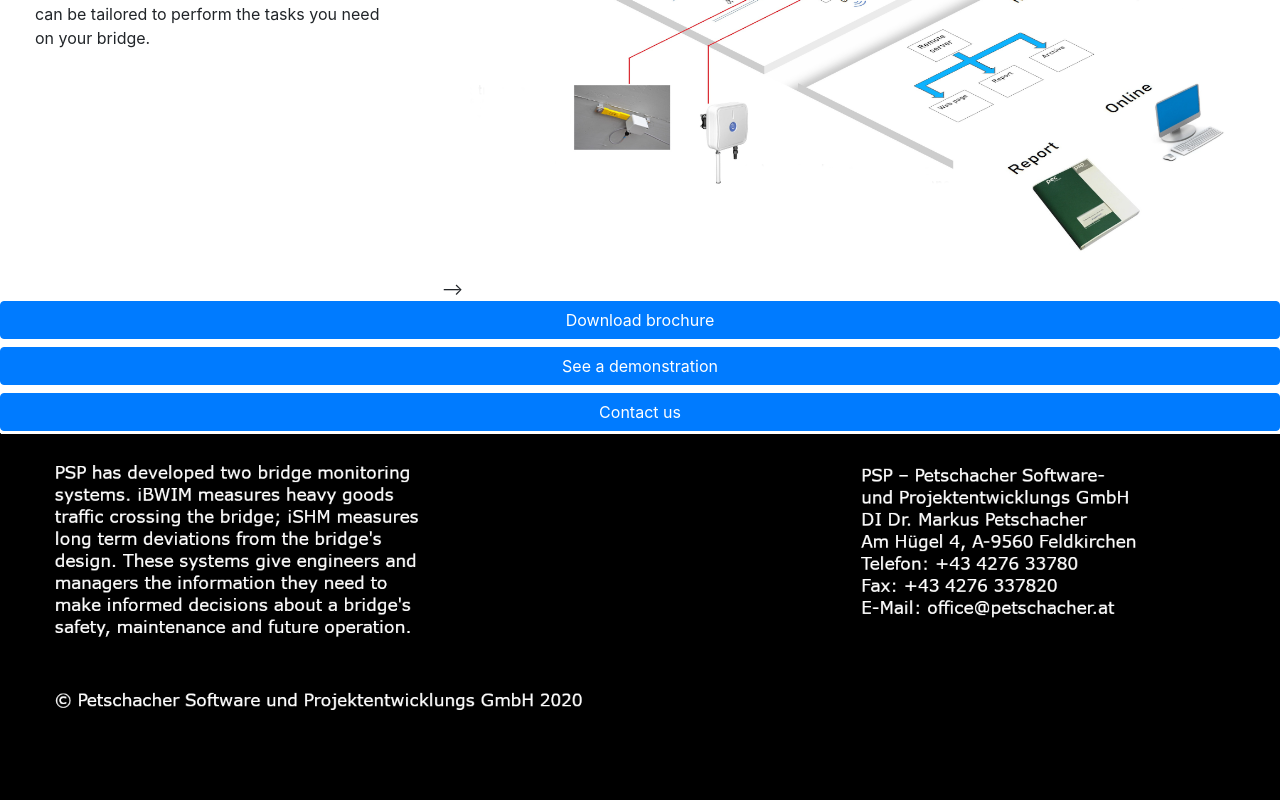
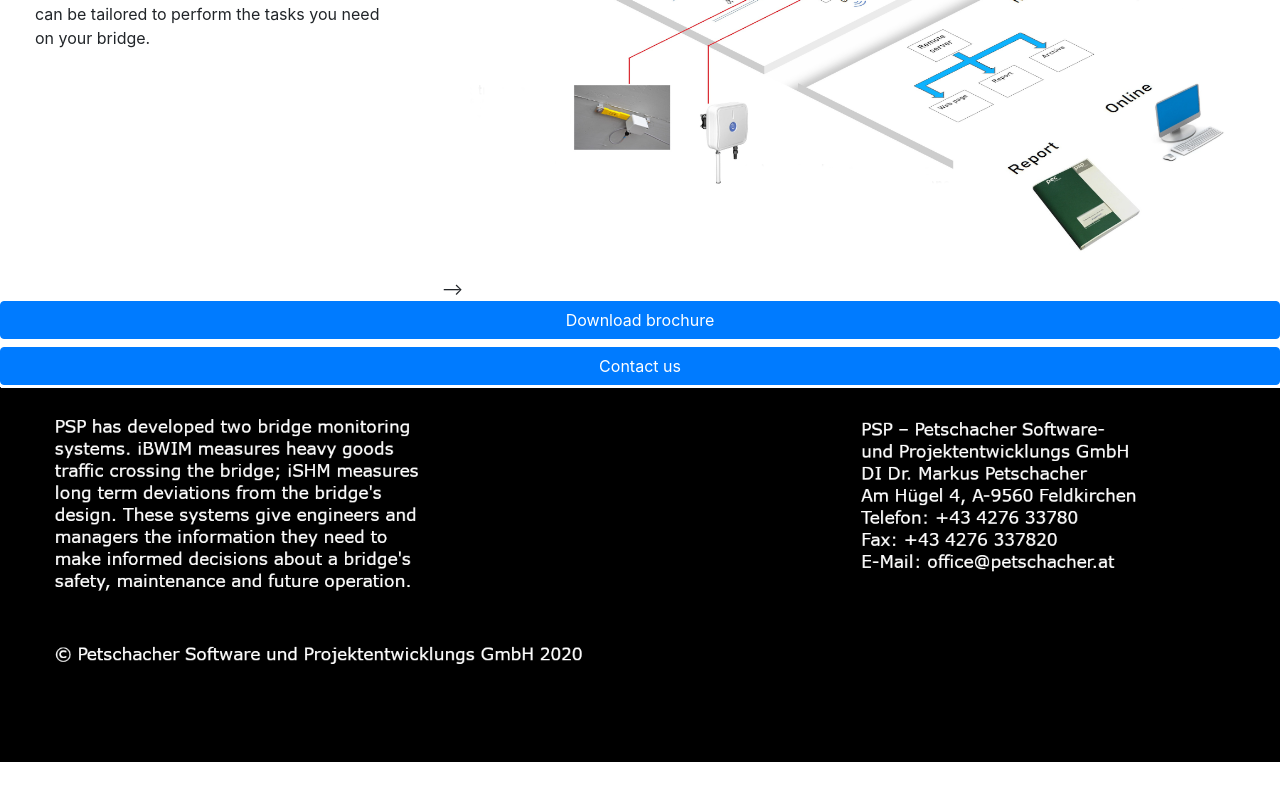
Before and after one commit to iBridgeMonitor/ibridgemonitor.github.io, a plain HTML site: page iBWIM/report.html in a window 1280 px wide. Shown: the part 2835-3635 px from the top of the page. After the commit the page ends 3597 px from the top, so only its background shows below. Drawn offline with nearby package versions, Linux system fonts and the light colour scheme.

Commit message:
first commit

```diff
--- a/iBWIM/report.html
+++ b/iBWIM/report.html
@@ -168,7 +168,7 @@
 
     </div>
     <a href="../iBWIM/iBWIM_whitepaper.pdf" <button type="button" class="btn btn-primary btn-block .padding-0">Download brochure</button> </a>
-    <a href="../iBWIM/Demos/Intro.html" <button type="button" class="btn btn-primary btn-block .padding-0">See a demonstration</button> </a>
+    <!--<a href="../iBWIM/Demos/Intro.html" <button type="button" class="btn btn-primary btn-block .padding-0">See a demonstration</button> </a>-->
 
     <a href="../ContactUs/contactUs.html" <button type="button" class="btn btn-primary btn-block .padding-0">Contact us</button> </a>
 
```
